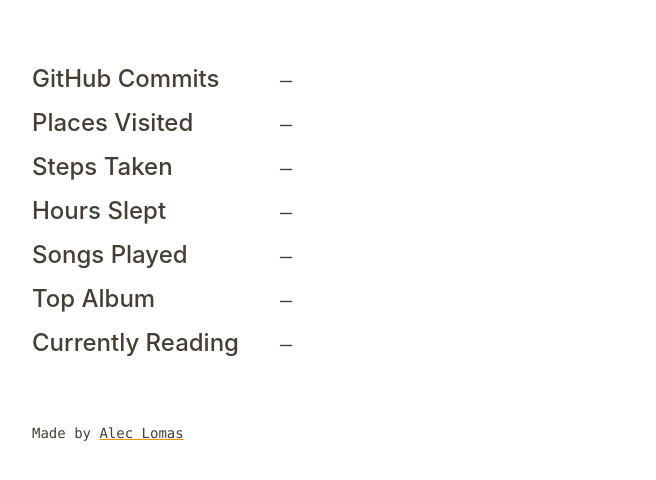
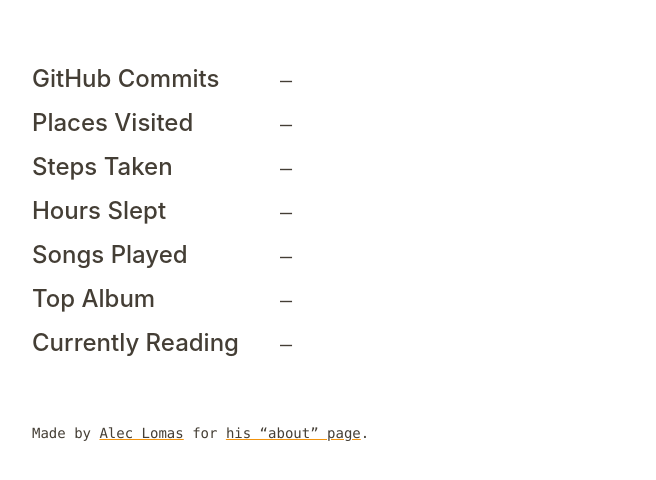
Before and after one commit to lowmess/stats, a website: page public/index.html in a window 1280 px wide. Shown: the part 262-742 px from the top of the page, without its empty margins (112-768 px from the left). Drawn offline with nearby package versions, Linux system fonts and the light colour scheme; no server answers.

Commit message:
:speech_balloon: update footer text

```diff
--- a/public/index.html
+++ b/public/index.html
@@ -10,6 +10,11 @@
   <link rel="icon" type="image/png" href="/favicon-32x32.png" sizes="32x32">
   <link rel="icon" type="image/png" href="/favicon-16x16.png" sizes="16x16">
   <style>
+    a {
+      text-decoration-skip: ink;
+      text-decoration-skip-ink: auto;
+    }
+
     .dark-gray {
       color: #443e35;
     }
@@ -120,6 +125,8 @@
   <footer class="monospace f6">
     <p>Made by
       <a href="https://lowmess.com" class="dark-gray hover-orange td-orange">Alec Lomas</a>
+      for
+      <a href="https://lowmess.com/about" class="dark-gray hover-orange td-orange">his &ldquo;about&rdquo; page</a>.
     </p>
   </footer>
   <script src="/main.js"></script>
```
